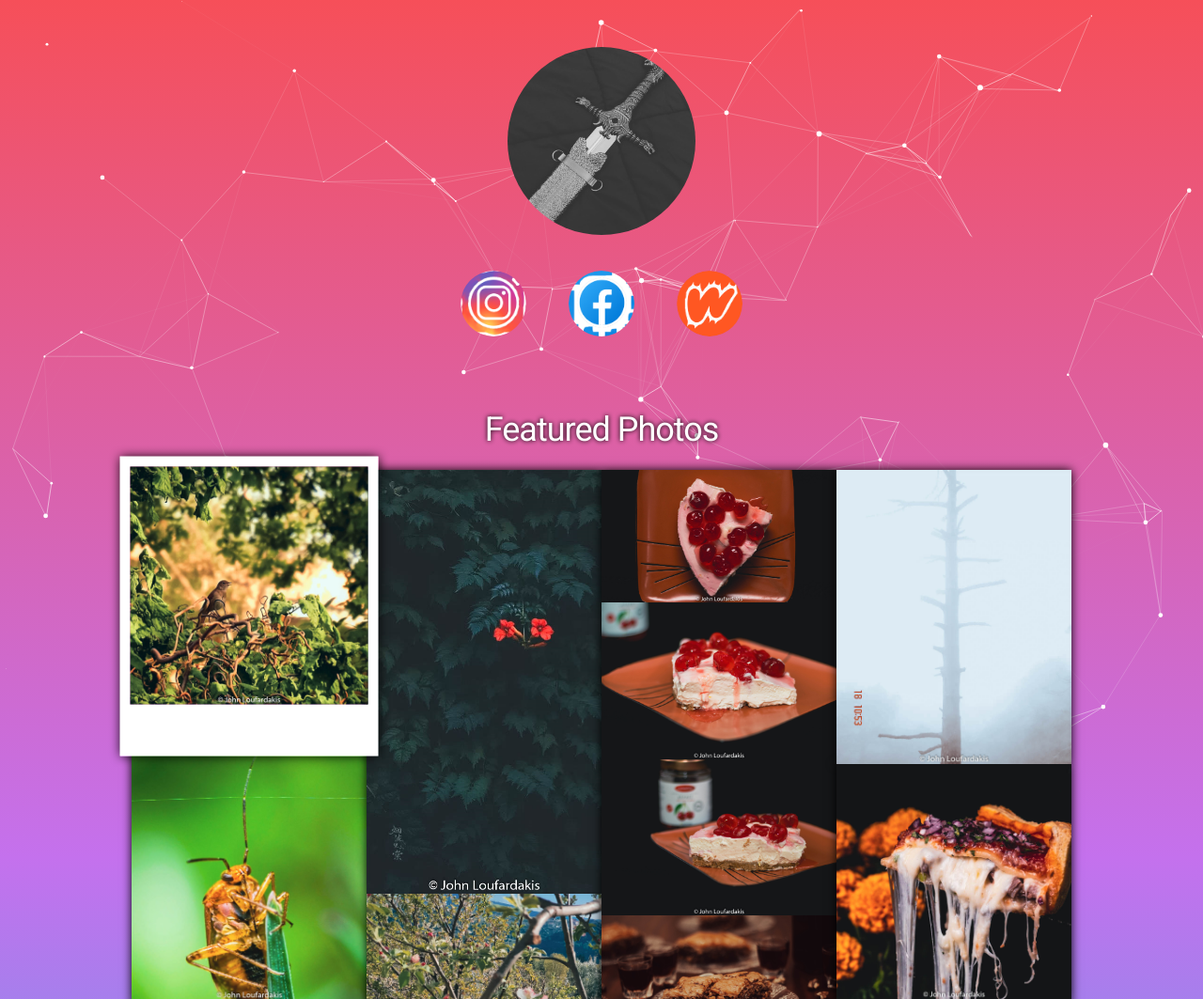
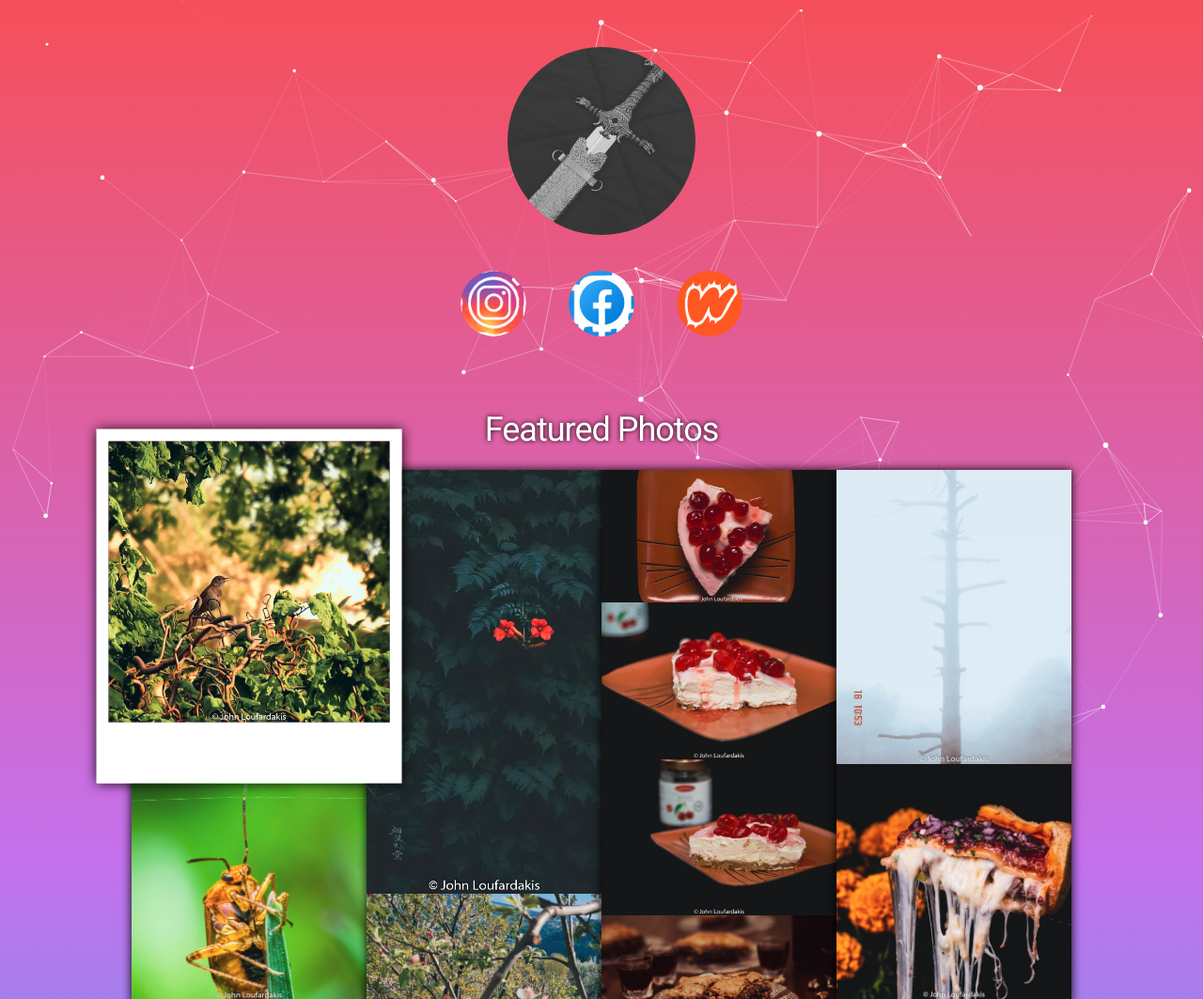
Before and after one commit to Spookybastian/JohnLouf, a PHP site: page / in a window 1280 px wide, with the pointer over the restyled element. Shown: the top 1063 px of the page at 94% size. Run offline with PHP 8.4, Linux system fonts and the light colour scheme.

Commit message:
Increased scale when hovering

```diff
--- a/style.css
+++ b/style.css
@@ -122,7 +122,7 @@ h2 {
     }
 
     .featured img:hover {
-        transform: scale(1.1);
+        transform: scale(1.3);
         border-style: solid;
         border-color: white;
         border-width: 10px 10px 50px 10px;
```
